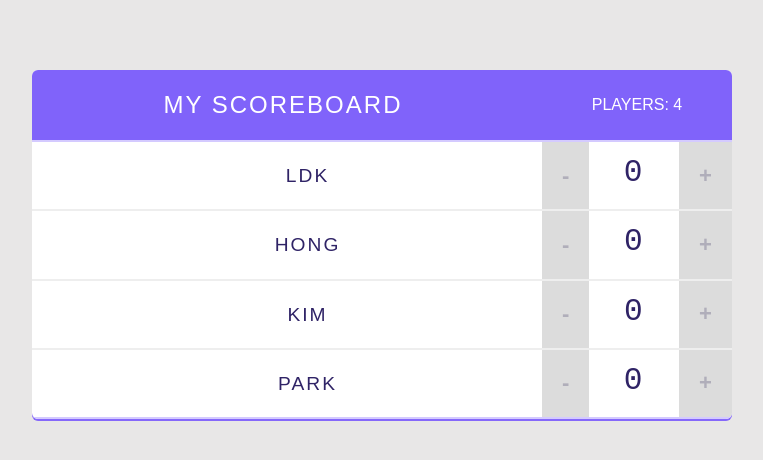
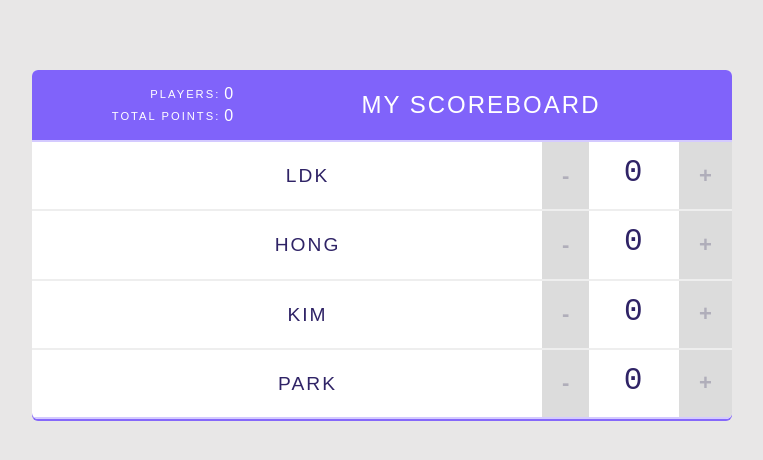
Before and after one commit to eastflag/react-scoreboard-aws, a React (Create React App) app: page / in a window 1280 px wide. Shown: the top 460 px of the page, without its empty margins (258-1021 px from the left). Built offline with nearby package versions, Linux system fonts and the light colour scheme.

Commit message:
Stats 컴포넌트 - 디자인

```diff
--- a/src/components/Header.js
+++ b/src/components/Header.js
@@ -1,11 +1,12 @@
 import React from 'react';
+import Stats from "./Stats";
 
 const Header = (props) => {
-  console.log(props);
+  // console.log(props);
   return (
     <header>
+      <Stats />
       <h1>{ props.title }</h1>
-      <span className="stats">Players: { props.totalPlayers }</span>
     </header>
   )
 }
--- /dev/null
+++ b/src/components/Stats.js
@@ -0,0 +1,22 @@
+import React, {Component} from 'react';
+
+class Stats extends Component {
+  render() {
+    return (
+      <table className="stats">
+        <tbody>
+        <tr>
+          <td>Players:</td>
+          <td>0</td>
+        </tr>
+        <tr>
+          <td>Total Points:</td>
+          <td>0</td>
+        </tr>
+        </tbody>
+      </table>
+    )
+  }
+}
+
+export default Stats;
```
